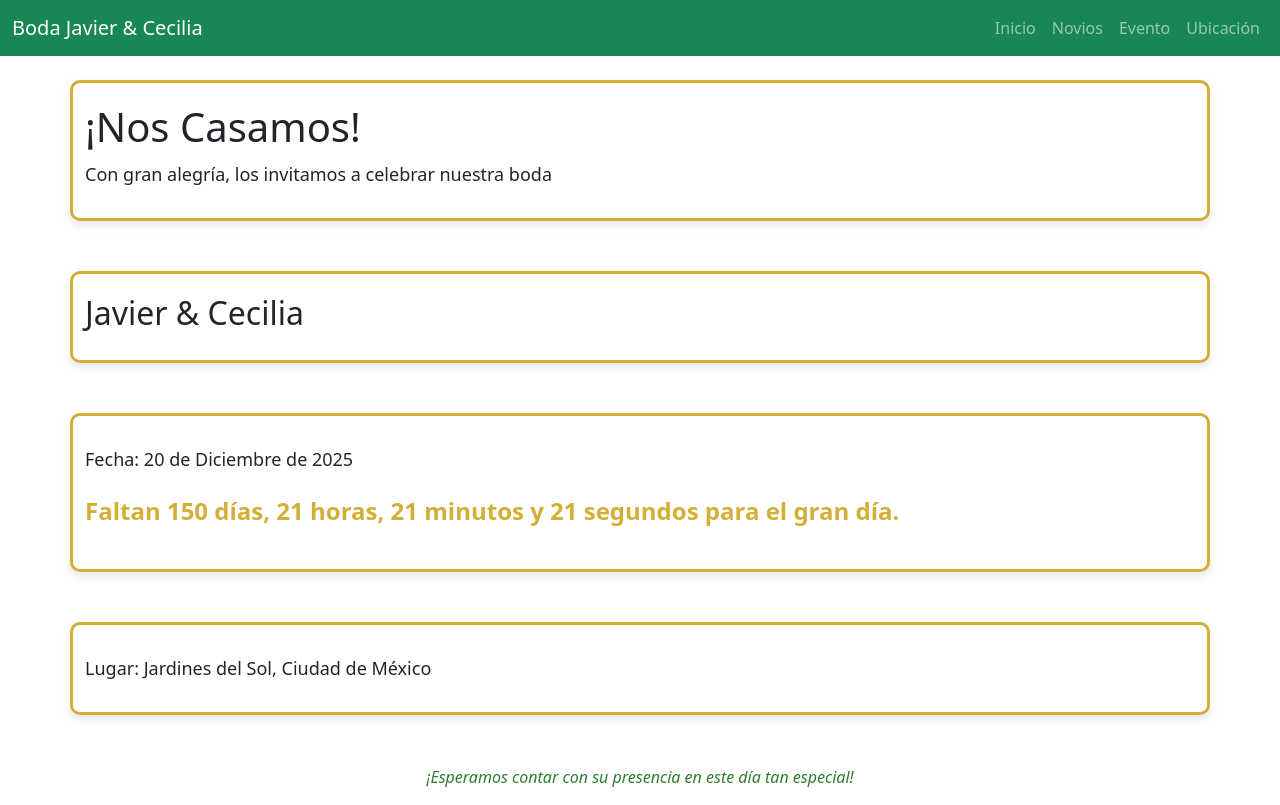
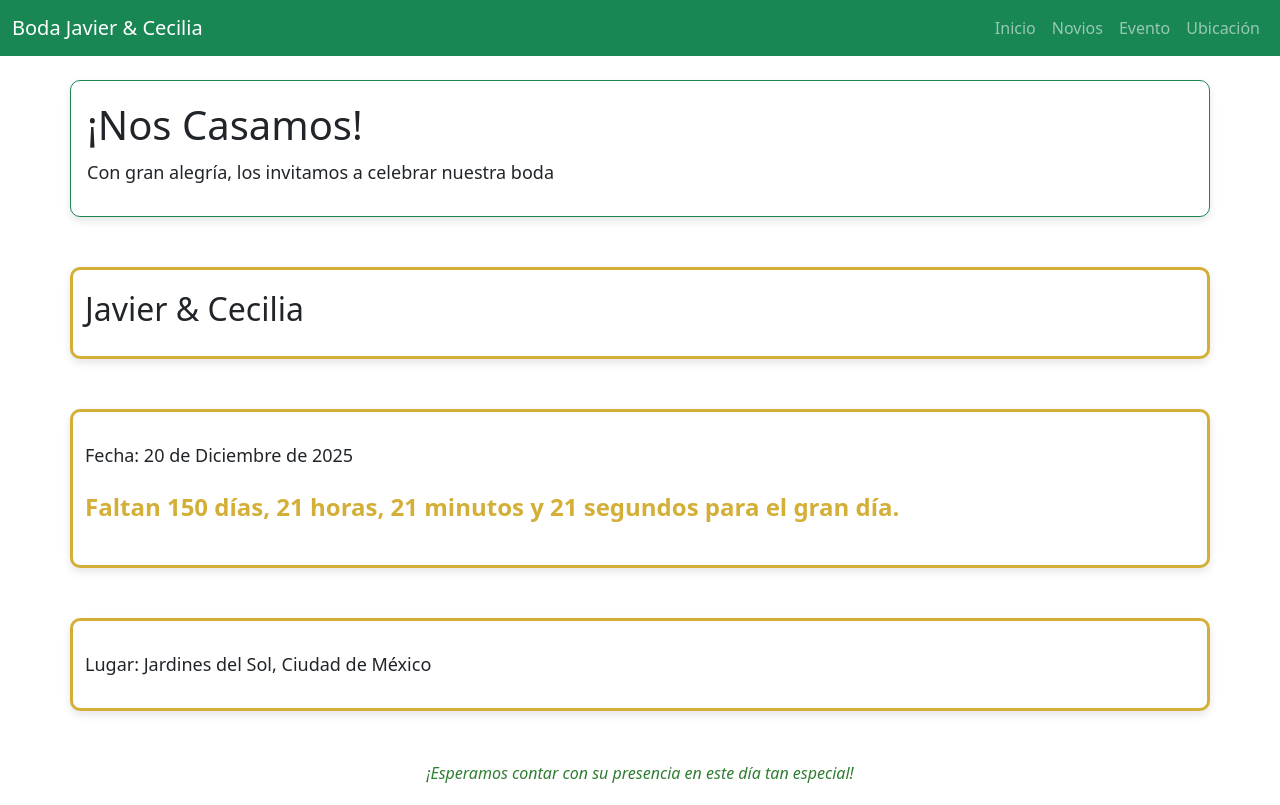
Before and after one commit to PacoJavoMx/javiyceciporsiempre, a plain HTML site: page index.html in a window 1280 px wide. Drawn offline with nearby package versions, Linux system fonts and the light colour scheme.

Commit message:
bordes alineados

```diff
--- a/index.html
+++ b/index.html
@@ -25,7 +25,7 @@
         </div>
     </nav>
 
-    <section id="inicio" class="container mt-4">
+    <section id="inicio" class="container mt-4 border border-success px-3">
         <h1>¡Nos Casamos!</h1>
         <p class="details">Con gran alegría, los invitamos a celebrar nuestra boda</p>
     </section>
```
